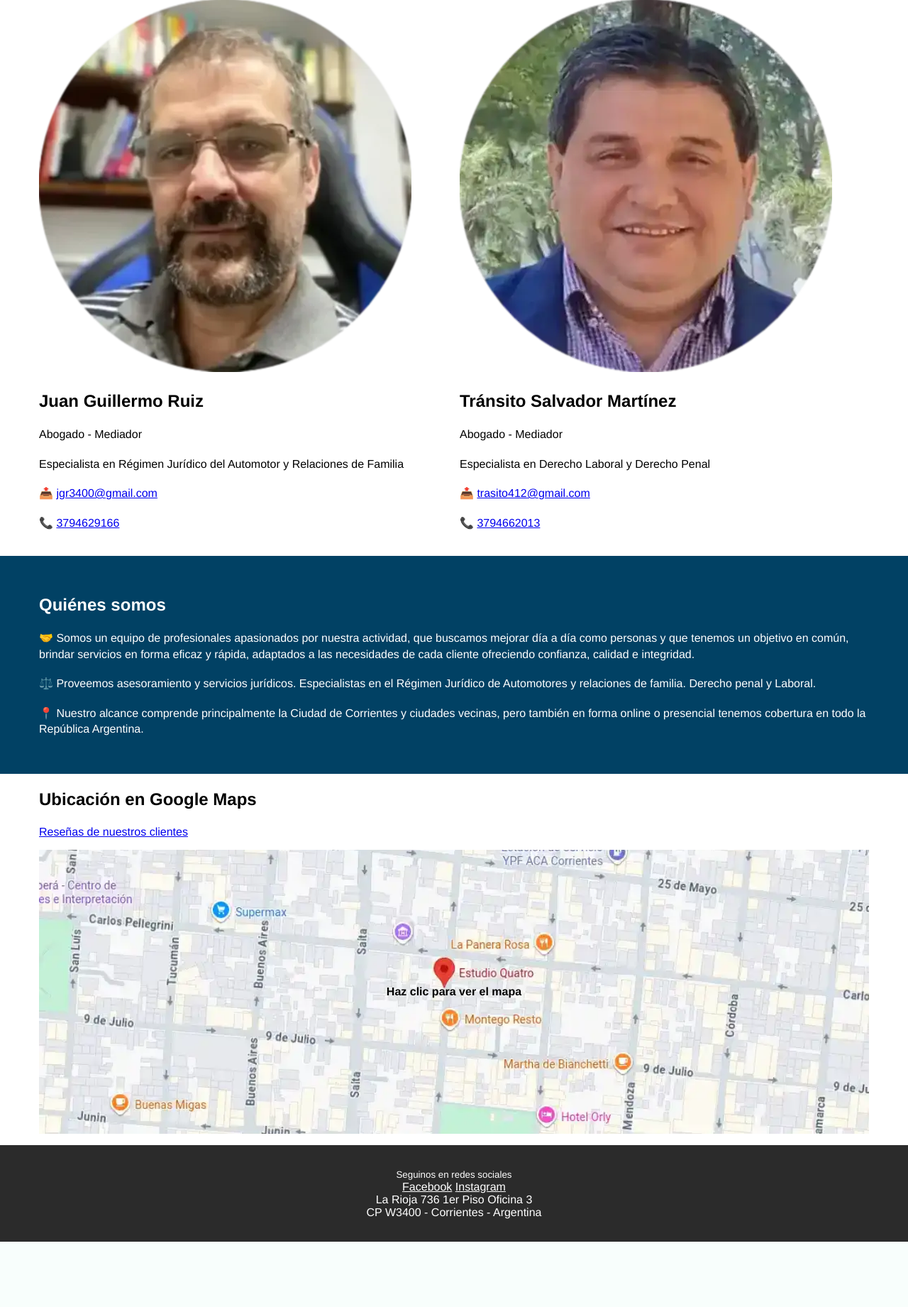
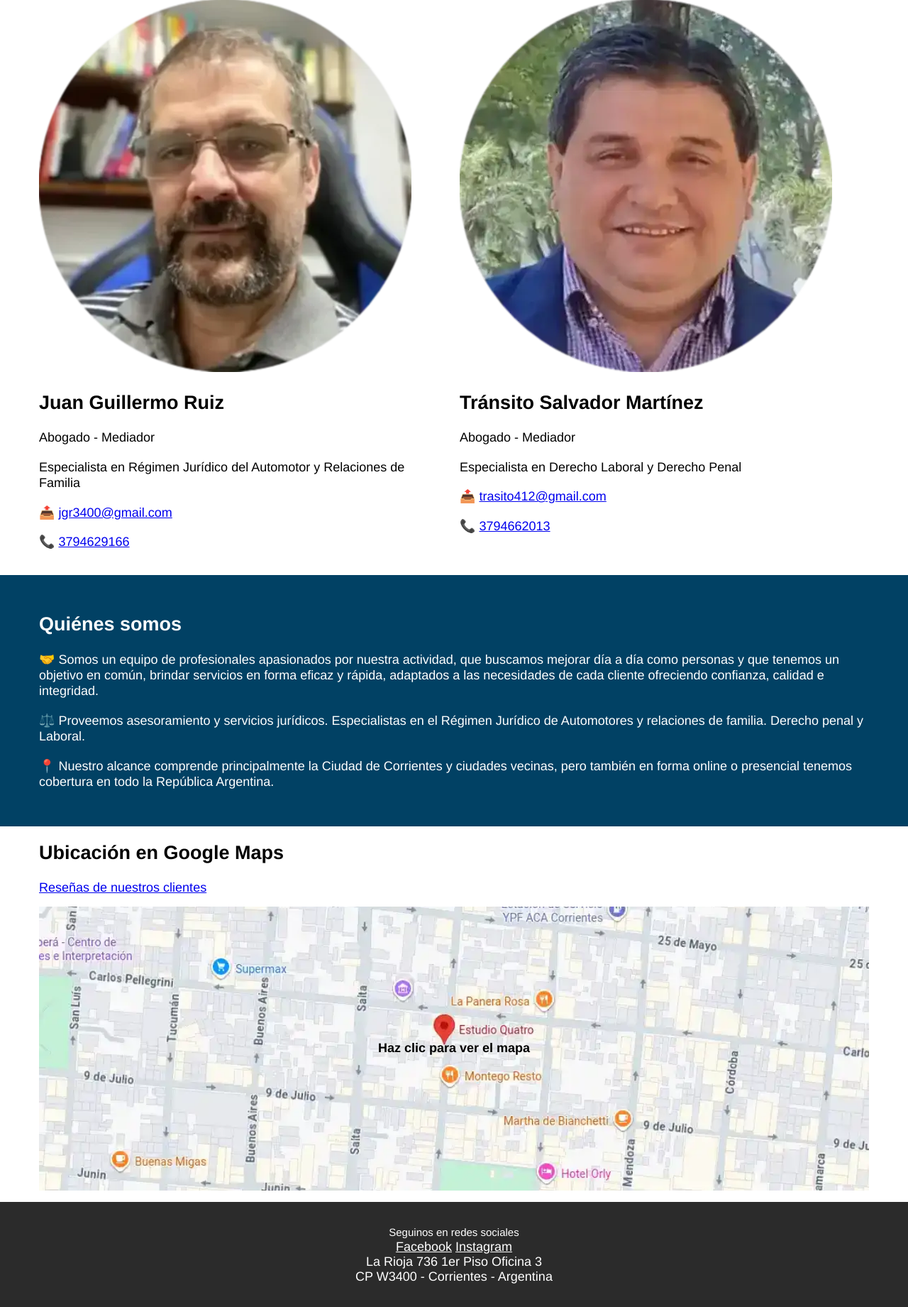
Before and after one commit to juanpabloruiz/quatro26, a PHP site: page / in a window 1280 px wide. Shown: the part 185-2026 px from the top of the page at 71% size. Before the commit the page ends 1934 px from the top, so only its background shows below. Run offline with PHP 8.4, Linux system fonts and the light colour scheme.

Commit message:
Changing font size body to 18px

```diff
--- a/style.css
+++ b/style.css
@@ -13,7 +13,7 @@
 } */
 
 body {
-    font: 16px Helvetica, Arial, Serif;
+    font: 18px Helvetica, Arial, Serif;
 }
 
 p {
```
